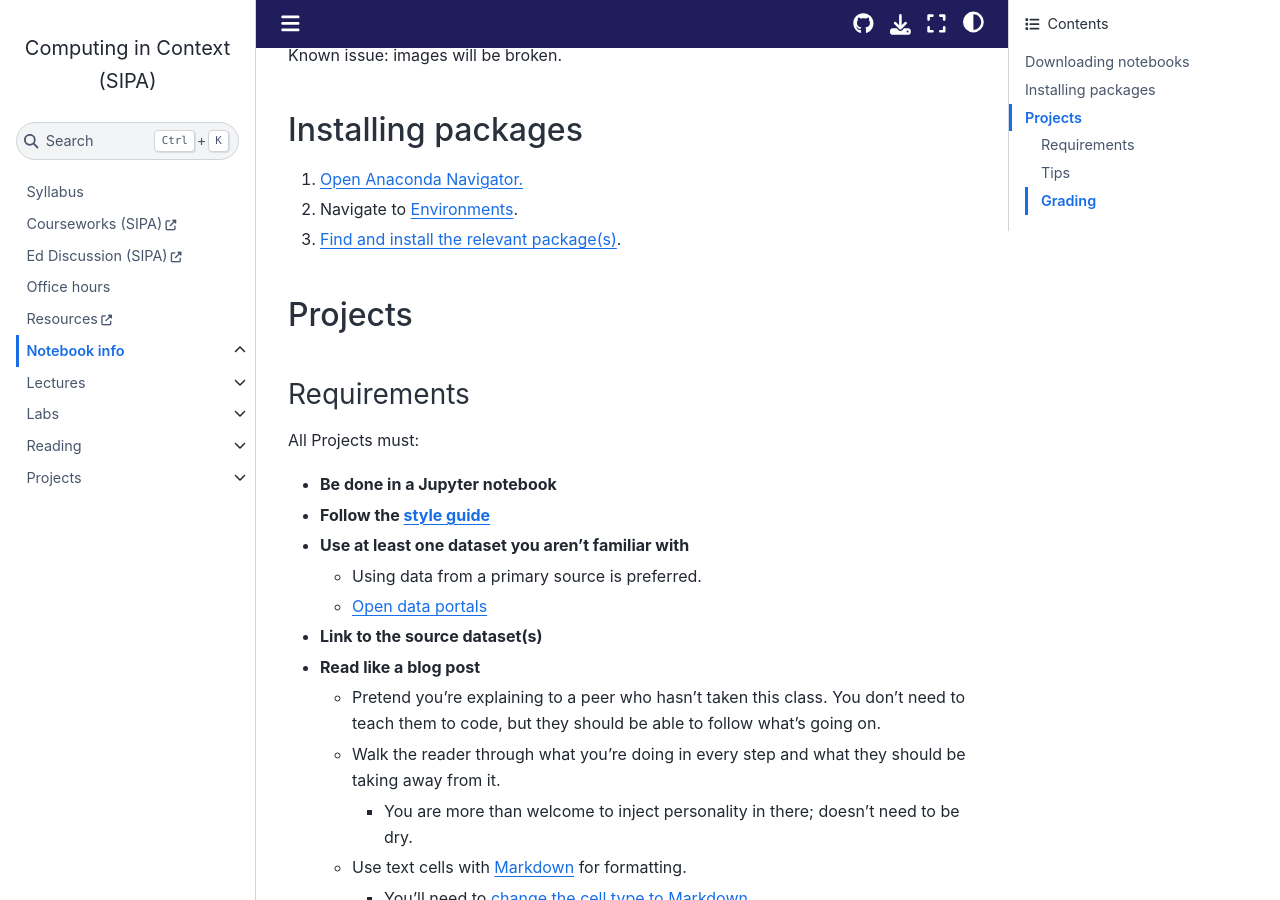
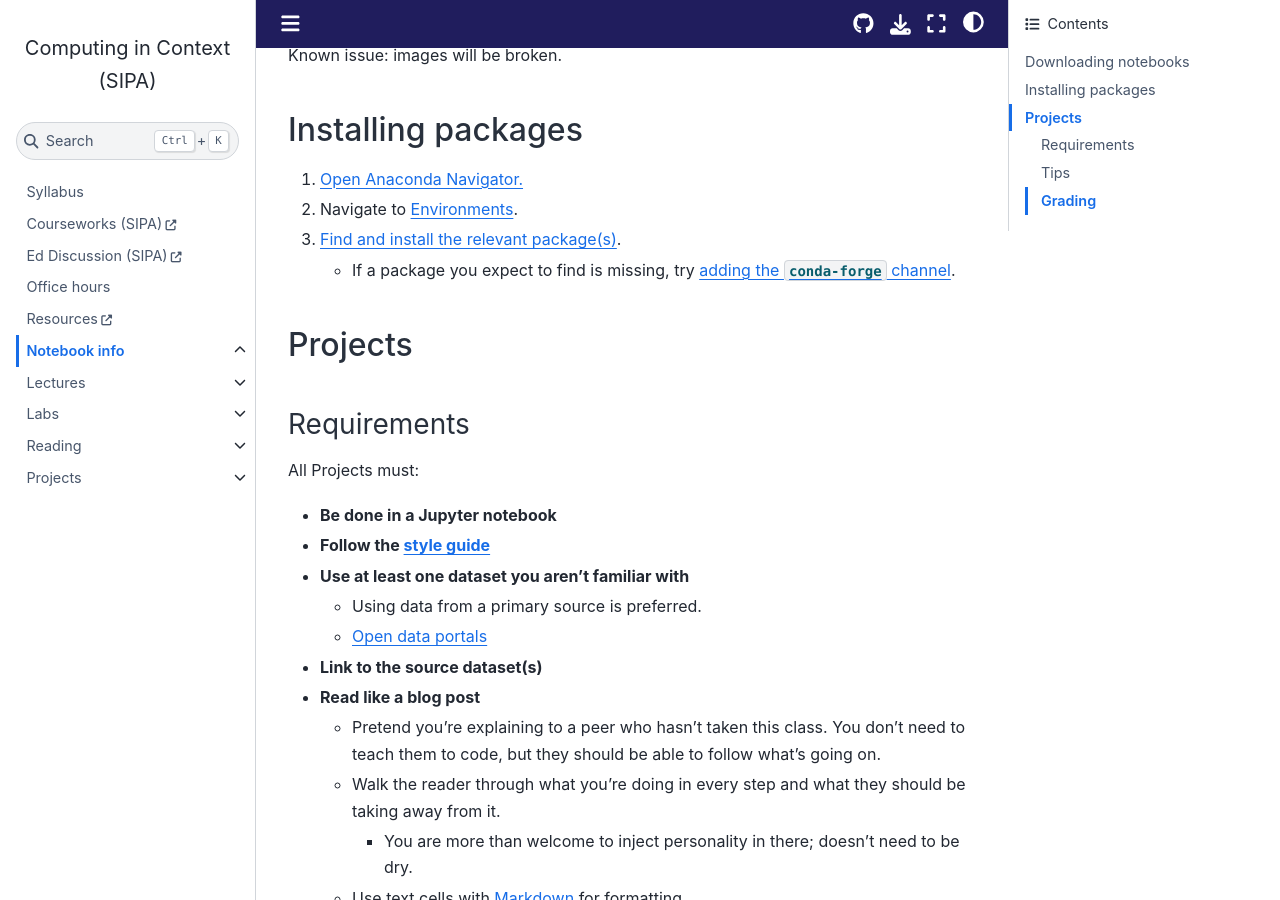
Before and after one commit to afeld/computing-in-context, a Jupyter Book: the page built from notebooks.md, in a window 1280 px wide and 900 px high, scrolled down 641 px. Built offline with Jupyter Book 1.0.4 settings and Sphinx 7.4.7 and the Sphinx Book theme 1.1.4, drawn with Linux system fonts in a browser that asks for light colours; pages that are not in the unit, such as notebooks, are missing from menus; comment, search, counter and statistics services are not loaded.

Commit message:
add note about conda-forge

```diff
--- a/notebooks.md
+++ b/notebooks.md
@@ -24,6 +24,7 @@ Known issue: images will be broken.
 1. [Open Anaconda Navigator.](https://docs.anaconda.com/navigator/getting-started/#starting-navigator)
 1. Navigate to [Environments](https://docs.anaconda.com/navigator/tutorials/manage-environments/).
 1. [Find and install the relevant package(s)](https://docs.anaconda.com/navigator/tutorials/manage-packages/#installing-a-package).
+   - If a package you expect to find is missing, try [adding the `conda-forge` channel](https://docs.anaconda.com/navigator/tutorials/manage-channels/#adding-a-channel-in-navigator).
 
 ## Projects
 
```
